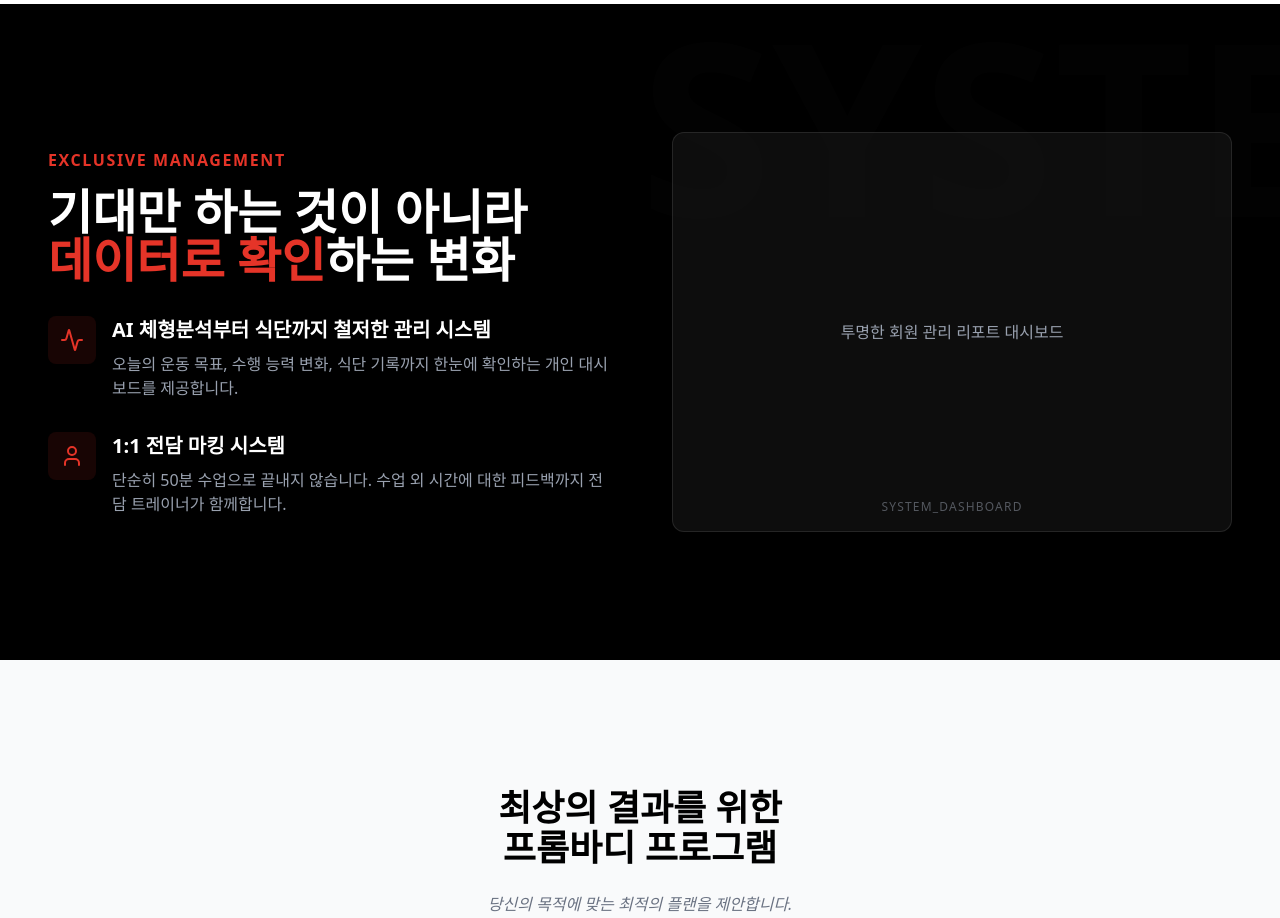
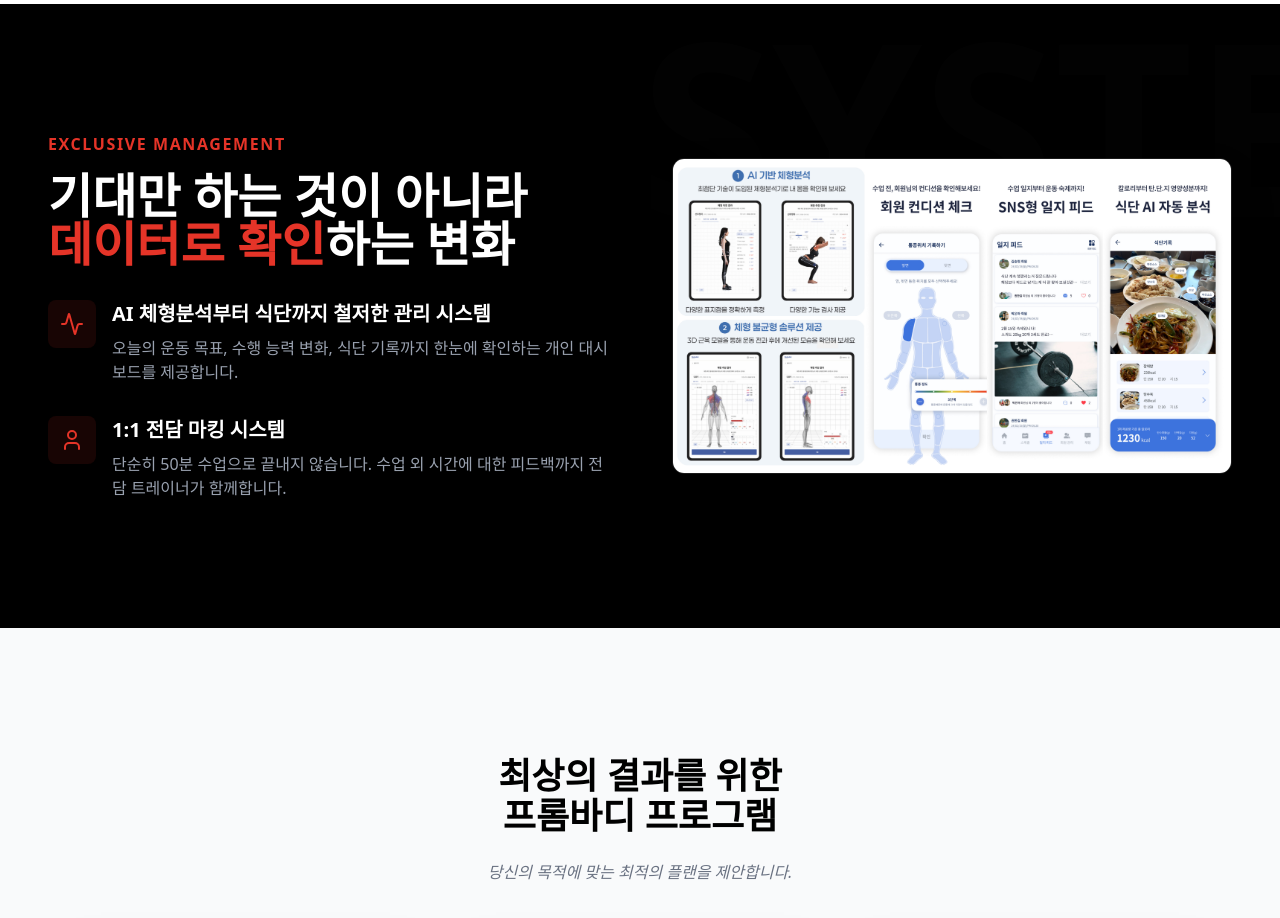
Before and after one commit to okmstyle-collab/from_body-landding, a React (Vite) app: page / in a window 1280 px wide. Shown: the part 2180-3098 px from the top of the page. Built offline with nearby package versions, Linux system fonts and the light colour scheme.

Commit message:
Update system dashboard image

```diff
--- a/src/App.tsx
+++ b/src/App.tsx
@@ -226,9 +226,12 @@ export default function App() {
               </div>
             </div>
             <div className="w-full md:w-1/2">
-              <div className="placeholder h-[400px] bg-white/5 rounded-xl border border-white/10" data-role="system_dashboard">
-                {/* [보완 필요] 노션 리포트 관리 대시보드 캡쳐 이미지 */}
-                투명한 회원 관리 리포트 대시보드
+              <div className="rounded-xl overflow-hidden shadow-2xl border border-white/10 w-full h-auto">
+                <img
+                  src="/system-dashboard.jpg"
+                  alt="프롬바디 관리 시스템"
+                  className="w-full h-auto object-cover"
+                />
               </div>
             </div>
           </div>
```
Also changed, not shown: public/system-dashboard.jpg (added).
